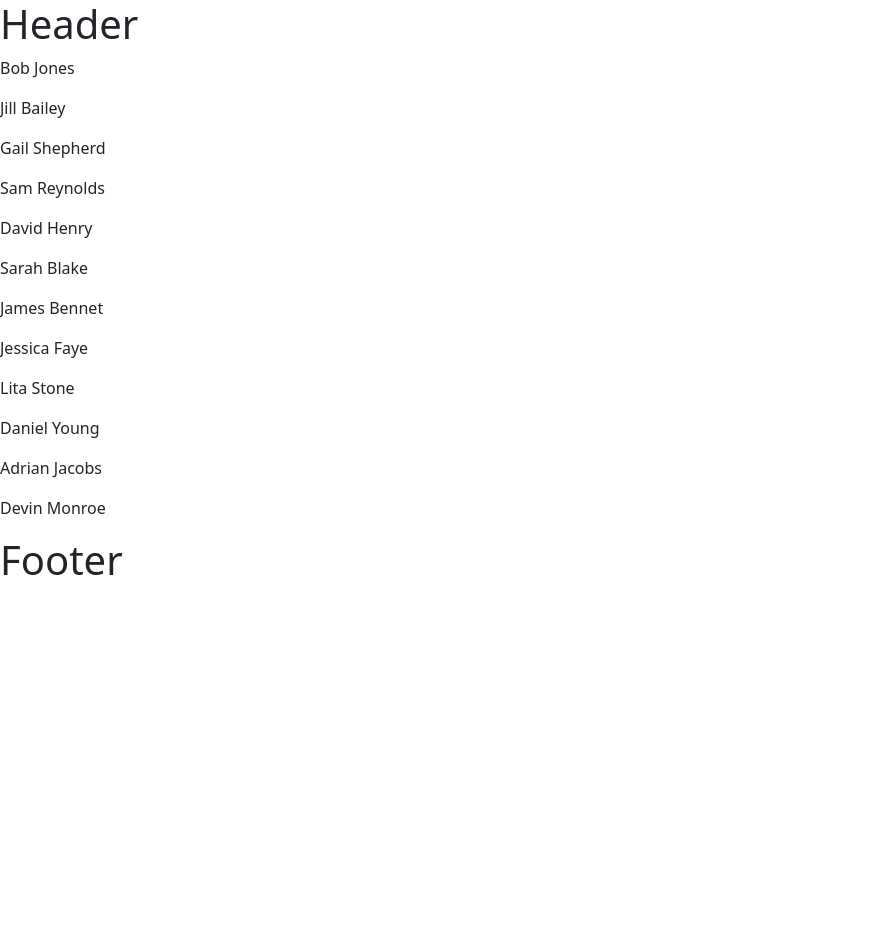
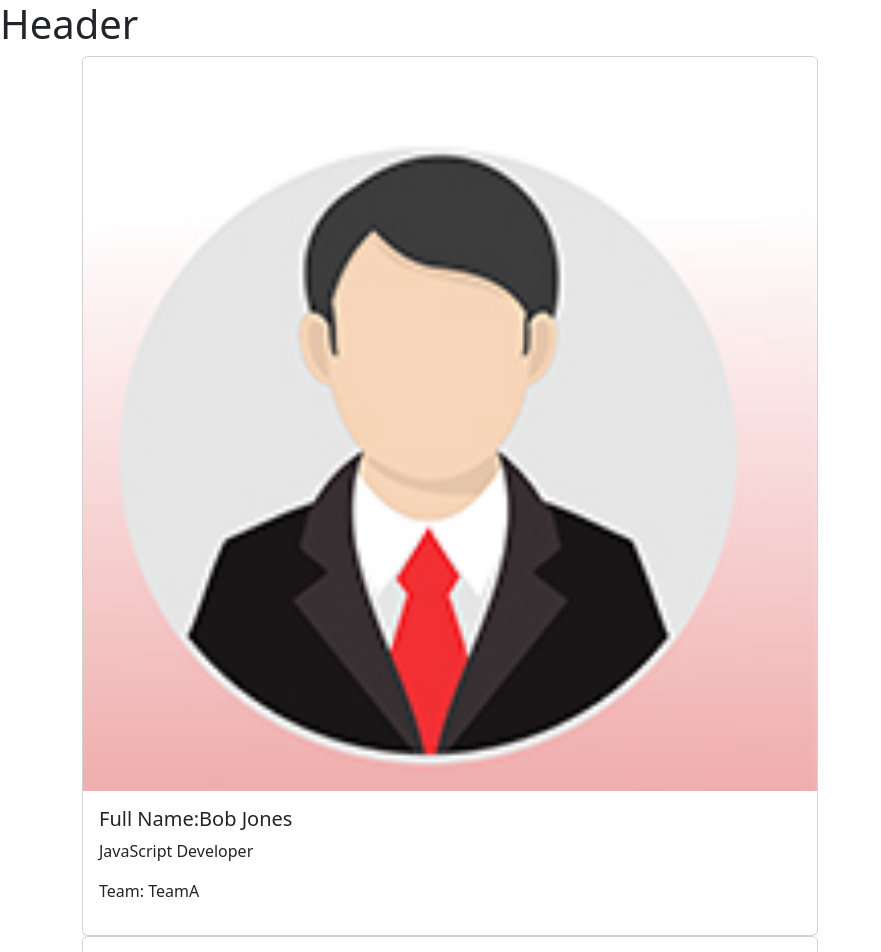
Before and after one commit to danieldegirmenci/team-member-allocation-app-react-fcc, a React (Vite) app: page / in a window 1280 px wide. Shown: the top 952 px of the page, without its empty margins (0-881 px from the left). Before the commit the page ends 800 px from the top, so only its background shows below. Built offline with nearby package versions, Linux system fonts and the light colour scheme.

Commit message:
employeees informations added

```diff
--- a/src/Employees.jsx
+++ b/src/Employees.jsx
@@ -1,4 +1,7 @@
 import { useState } from "react";
+import femaleProfile from "./images/femaleProfile.jpg";
+import maleProfile from "./images/maleProfile.jpg";
+
 
 const Employees = () => {
   const [employees, setEmployees] = useState([{
@@ -86,16 +89,28 @@ const Employees = () => {
     teamName: "TeamD"
   }]);
 
-  return (
-    <main>
-      {
-        employees.map((employee) => (
-          <p>{employee.fullName}</p>
-        ))
-      }
+    return (
+    <main className="container">
+      <div className="row">
+        <div className="col-8">
+          {employees.map((employee) => (
+            <div key={employee.id} className="card">
+              {employee.gender === "female" ? (
+                <img src={femaleProfile} className="card-img-top" alt="Female Profile" />
+              ) : (
+                <img src={maleProfile} className="card-img-top" alt="Male Profile" />
+              )}
+              <div className="card-body">
+                <h5 className="card-title">Full Name:{employee.fullName}</h5>
+                <p>{employee.designation}</p>
+                <p>Team: {employee.teamName}</p>
+              </div>
+            </div>
+          ))}
+        </div>
+      </div>
+    </main>
+  );
+};
 
-    </main>
-  )
-}
-
-export default Employees
+export default Employees;
```
Also changed, not shown: src/images/femaleProfile.jpg (added), src/images/maleProfile.jpg (added).
